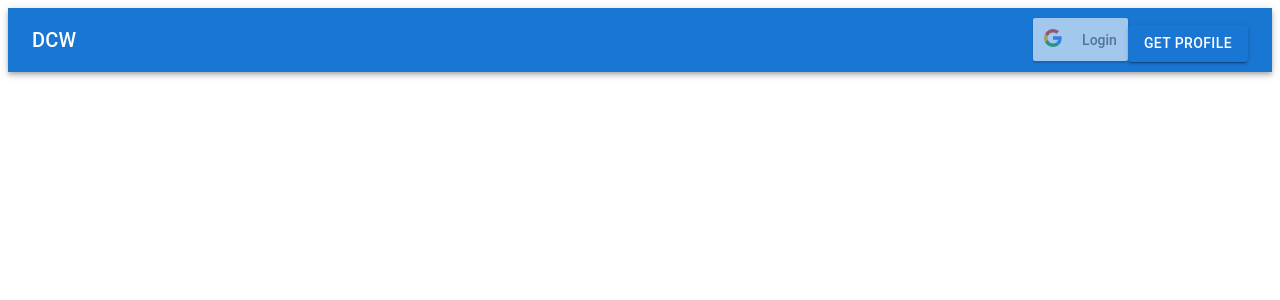
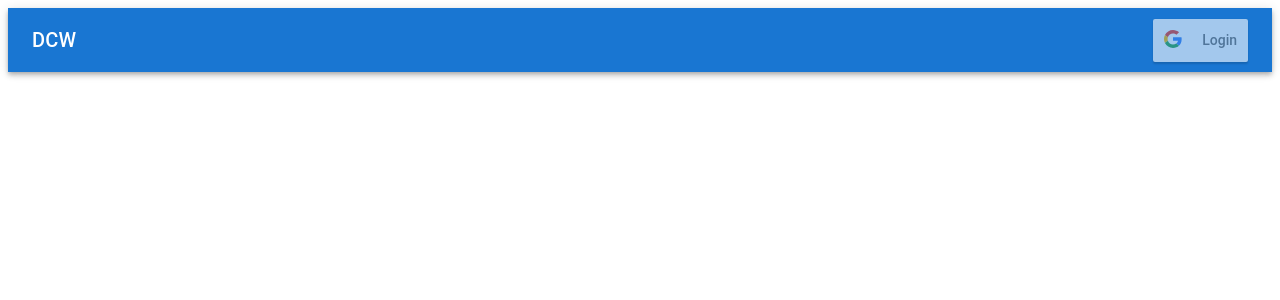
Before and after one commit to godfollow/DCW_Final_Assignment, a React (Create React App) app in the folder frontend/: page / in a window 1280 px wide. Shown: the top 300 px of the page. Built offline with nearby package versions, Linux system fonts and the light colour scheme.

Commit message:
add logout function

```diff
--- a/frontend/src/Components/Navbar/index.js
+++ b/frontend/src/Components/Navbar/index.js
@@ -17,12 +17,12 @@ import axios from 'axios';
 
 
 const pages = ['Products', 'Pricing', 'Blog'];
-const settings = ['Profile', 'Account', 'Dashboard', 'Logout'];
+const settings = ['Profile', 'Logout'];
 
 const ResponsiveAppBar = () => {
     const [anchorElNav, setAnchorElNav] = React.useState(null);
     const [anchorElUser, setAnchorElUser] = React.useState(null);
-    const [login, setLogin] = React.useState(false);
+    const [authenticated, setAuthenticated] = React.useState(false);
 
     const handleOpenNavMenu = (event) => {
         setAnchorElNav(event.currentTarget);
@@ -65,12 +65,25 @@ const ResponsiveAppBar = () => {
 
             const data = result.data;
             sessionStorage.setItem('access_token', data.access_token)
+            localStorage.setItem('authentication', true)
+            setAuthenticated(true)
             console.log(data);
 
           }
 
 
     }
+
+    const logout = () => {
+        localStorage.removeItem('authentication')
+        setAuthenticated(false)
+    }
+
+    React.useEffect(() => {
+        if(localStorage.getItem('authentication')){
+            setAuthenticated(true)
+        }
+    }, [authenticated])
 
 
 
@@ -145,7 +158,7 @@ const ResponsiveAppBar = () => {
                     </Box>
 
                     <Box sx={{ flexGrow: 0 }}>
-                        {login ?
+                        {authenticated ?
                             <>
                                 <Tooltip title="Open settings">
                                     <IconButton onClick={handleOpenUserMenu} sx={{ p: 0 }}>
@@ -170,10 +183,18 @@ const ResponsiveAppBar = () => {
                                 >
                                     {settings.map((setting) => (
                                         <MenuItem key={setting} onClick={handleCloseUserMenu}>
-                                            <Typography textAlign="center">{setting}</Typography>
+                                            <Typography textAlign="center" onClick={() => {
+                                                if(setting === 'Profile'){
+                                                    callInfoAPI()
+                                                }else if(setting === 'Logout') {
+                                                    logout()
+                                                }
+                                            }}>{setting}</Typography>
                                         </MenuItem>
                                     ))}
+
                                 </Menu>
+
                             </>
                             :
                             <>
@@ -186,7 +207,7 @@ const ResponsiveAppBar = () => {
 
                                 />
 
-                                <Button onClick={callInfoAPI} variant="contained">Get Profile</Button>
+
                             </>
 
                         }
```
